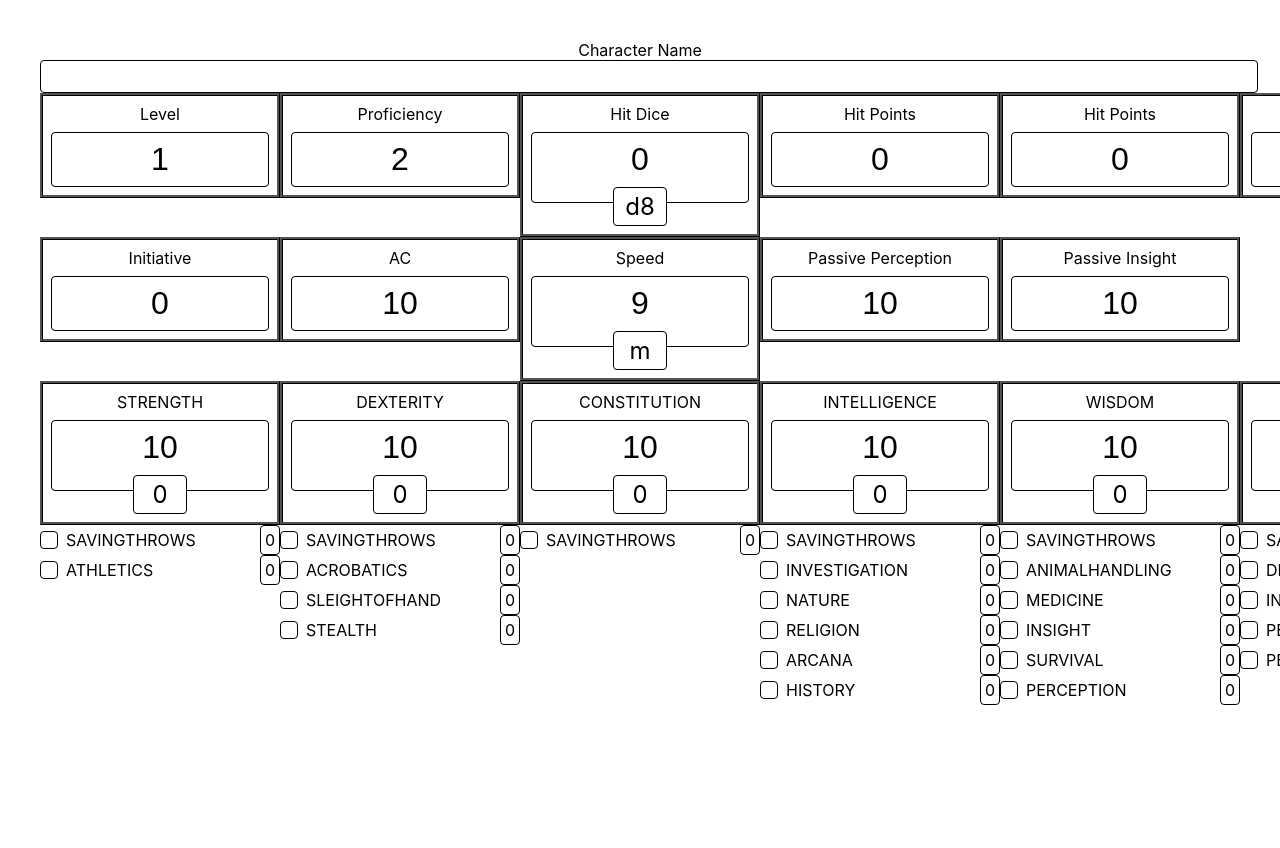
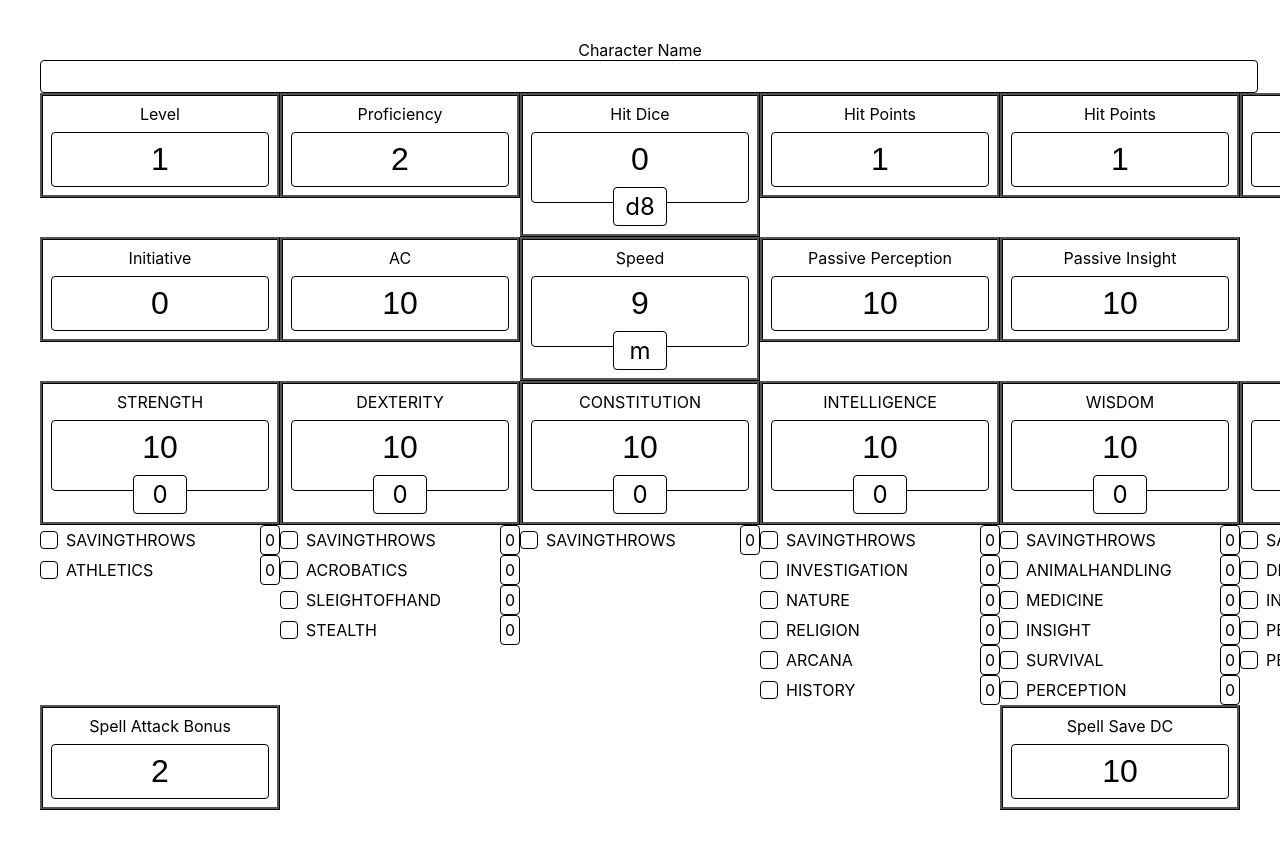
Before and after one commit to AbboDev/DND, a Nuxt app: page / in a window 1280 px wide. Before the commit the page ends 800 px from the top, so only its background shows below. Built offline with nearby package versions, Linux system fonts and the light colour scheme.

Commit message:
feat: add calculated fields for spells

```diff
--- a/pages/index.vue
+++ b/pages/index.vue
@@ -115,6 +115,23 @@
           </ol>
         </li>
       </ol>
+
+      <ol>
+        <li>
+          <StatisticField
+            name="spellAttackBonus"
+            v-model="spellAttackBonus"
+            :readonly="true"
+          >
+            Spell Attack Bonus
+          </StatisticField>
+        </li>
+        <li>
+          <StatisticField name="spellSaveDC" v-model="spellSaveDC" :readonly="true">
+            Spell Save DC
+          </StatisticField>
+        </li>
+      </ol>
     </ClientOnly>
   </main>
 </template>
@@ -142,6 +159,8 @@ const {
   hitPoints,
   temporaryHitPoints,
   maxHitPoints,
+  spellAttackBonus,
+  spellSaveDC,
 } = storeToRefs(store);
 
 const { toggleProficiency } = store;
--- a/stores/character.ts
+++ b/stores/character.ts
@@ -18,6 +18,10 @@ export interface CharacterStore {
   statistics: RemovableRef<Statistics>;
   proficiency: RemovableRef<number>;
   proficiencies: RemovableRef<Skills>;
+
+  spellcastingAbility: RemovableRef<keyof Statistics>;
+  spellAttackBonus: globalThis.ComputedRef<number>;
+  spellSaveDC: globalThis.ComputedRef<number>;
 
   calculatedSkill: globalThis.ComputedRef<
     (statistic: keyof Statistics) => number
@@ -49,9 +53,14 @@ export const useCharacterStore = defineStore(
     const armorClass = useLocalStorage<number>("armorClass", 10);
     const speed = useLocalStorage<number>("speed", 9);
 
-    const hitPoints = useLocalStorage<number>("hitPoints", 0);
     const temporaryHitPoints = useLocalStorage<number>("temporaryHitPoints", 0);
-    const maxHitPoints = useLocalStorage<number>("maxHitPoints", 0);
+    const maxHitPoints = useLocalStorage<number>("maxHitPoints", 1);
+    const hitPoints = useLocalStorage<number>("hitPoints", maxHitPoints || 1);
+
+    const spellcastingAbility = useLocalStorage<keyof Statistics>(
+      "spellcastingAbility",
+      "intelligence"
+    );
 
     const statistics = useLocalStorage<Statistics>(
       "statistics",
@@ -125,13 +134,19 @@ export const useCharacterStore = defineStore(
       calculatedModifier.value("dexterity")
     );
 
-    const passivePerception = computed<number>(() =>
-      10 + calculatedSkill.value("wisdom", "perception")
+    const passivePerception = computed<number>(
+      () => 10 + calculatedSkill.value("wisdom", "perception")
     );
 
-    const passiveInsight = computed<number>(() =>
-      10 + calculatedSkill.value("wisdom", "insight")
+    const passiveInsight = computed<number>(
+      () => 10 + calculatedSkill.value("wisdom", "insight")
     );
+
+    const spellAttackBonus = computed<number>(
+      () =>
+        calculatedModifier.value(spellcastingAbility.value) + proficiency.value
+    );
+    const spellSaveDC = computed<number>(() => 8 + spellAttackBonus.value);
 
     const toggleProficiency = (
       statistic: keyof Statistics,
@@ -170,6 +185,8 @@ export const useCharacterStore = defineStore(
       hitPoints,
       temporaryHitPoints,
       maxHitPoints,
+      spellAttackBonus,
+      spellSaveDC,
       toggleProficiency,
     };
   }
```
